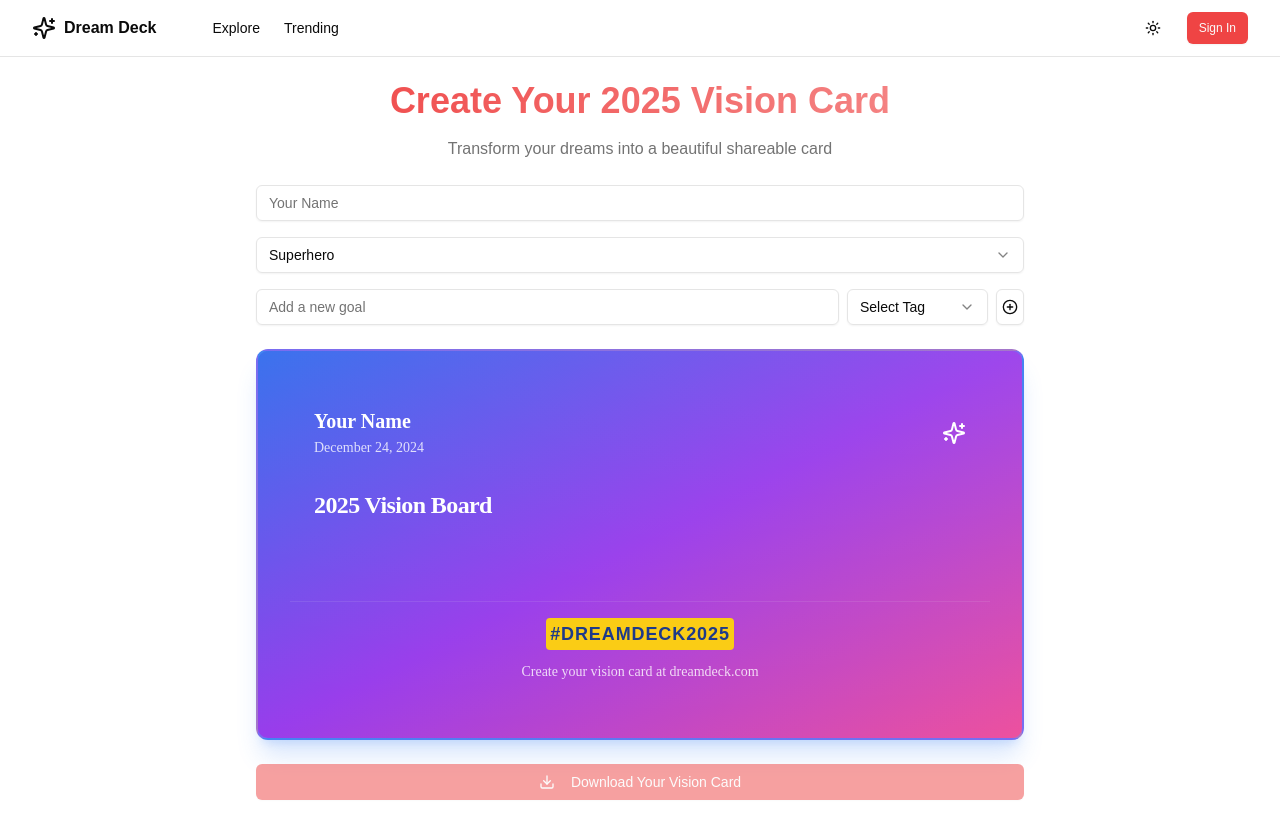
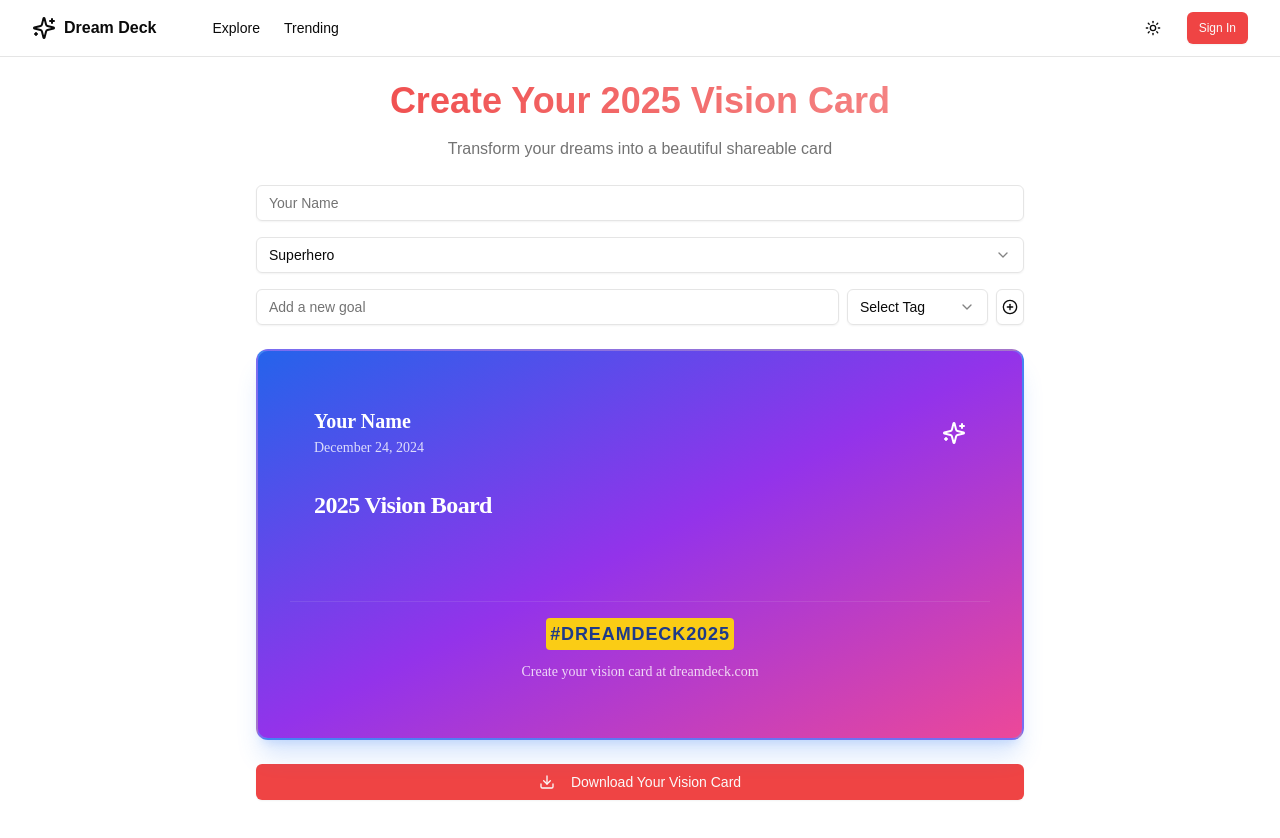
Before and after one commit to aviralsharma07/dream-deck, a Next.js app: page /create-card in a window 1280 px wide. Shown: the top 838 px of the page. Built offline with nearby package versions, Linux system fonts and the light colour scheme.

Commit message:
Add Card Download Feature

```diff
--- a/app/create-card/page.tsx
+++ b/app/create-card/page.tsx
@@ -1,6 +1,6 @@
 "use client";
 
-import React, { useState } from "react";
+import React, { RefObject, useRef, useState } from "react";
 import { Button } from "@/components/ui/button";
 import { Input } from "@/components/ui/input";
 import { Select, SelectContent, SelectItem, SelectTrigger, SelectValue } from "@/components/ui/select";
@@ -9,6 +9,7 @@ import type { Goal } from "./types";
 // import { GoalCard } from "@/components/goals/GoalCard";
 import { GoalCard } from "@/components/goals/Card";
 import { cardThemes } from "@/components/goals/cardThemes";
+import { downloadCard } from "@/lib/downloadCard";
 
 const tags = ["Career", "Health", "Personal", "Financial", "Education", "Travel", "Relationships", "Spiritual"];
 
@@ -30,8 +31,8 @@ function GoalCardCreator() {
   const [goals, setGoals] = useState<Goal[]>([]);
   const [newGoal, setNewGoal] = useState("");
   const [selectedTag, setSelectedTag] = useState("");
-  // const themeType = keyof typeof cardThemes;
   const [theme, setTheme] = useState<ThemeType>("superhero");
+  const cardRef = useRef<HTMLDivElement>(null);
 
   const addGoal = () => {
     if (newGoal.trim() && selectedTag) {
@@ -45,11 +46,12 @@ function GoalCardCreator() {
     setGoals(goals.filter((goal) => goal.id !== id));
   };
 
-  const downloadCard = () => {
-    // TODO: Implement card download functionality
+  const handleDownloadCard = () => {
+    downloadCard(cardRef as RefObject<HTMLDivElement>, userName);
     console.log("Downloading card...");
   };
 
+  console.log("is Download Possible", !userName || goals.length === 0);
   return (
     <div className="min-h-screen p-6 flex flex-col items-center gap-8">
       <div className="w-full max-w-3xl space-y-6">
@@ -94,9 +96,9 @@ function GoalCardCreator() {
           </div>
         </div>
 
-        <GoalCard userName={userName || "Your Name"} goals={goals} theme={theme} onGoalRemove={removeGoal} />
+        <GoalCard userName={userName || "Your Name"} goals={goals} theme={theme} onGoalRemove={removeGoal} cardRef={cardRef} />
 
-        <Button className="w-full" variant="destructive" onClick={downloadCard} disabled={!userName || goals.length === 0}>
+        <Button className="w-full" variant="destructive" onClick={handleDownloadCard}>
           <Download className="w-4 h-4 mr-2" />
           Download Your Vision Card
         </Button>
--- a/app/globals.css
+++ b/app/globals.css
@@ -75,6 +75,9 @@ body {
   body {
     @apply bg-background text-foreground;
   }
+  img {
+    @apply inline-block;
+  }
 }
 
 @layer utilities {
--- a/app/page.tsx
+++ b/app/page.tsx
@@ -1,4 +1,5 @@
 import { InfiniteCards } from "@/components/home/infiniteCards";
+import { Button } from "@/components/ui/button";
 import { Sparkles } from "lucide-react";
 
 export default function Home() {
@@ -9,11 +10,13 @@ export default function Home() {
           <h1 className="font-calsans text-4xl md:text-6xl lg:text-7xl">Dream Deck 2025</h1>
           <p className="text-lg md:text-xl text-muted-foreground max-w-2xl">Share your New Year&apos;s resolutions with the world and inspire others. Create beautiful goal cards and join a community of dreamers.</p>
           <div className="flex gap-4">
-            <button className="h-11 flex items-center bg-destructive rounded-md px-8 gap-2">
+            <Button size="lg" variant="destructive">
               <Sparkles className="w-4 h-4" />
               Get Started
-            </button>
-            <button className="h-11 rounded-md px-8 border bg-background">Explore Goals</button>
+            </Button>
+            <Button variant="outline" size="lg">
+              Explore Goals
+            </Button>
           </div>
         </div>
       </div>
--- a/components/goals/Card.tsx
+++ b/components/goals/Card.tsx
@@ -6,22 +6,21 @@ import { Card, CardContent, CardFooter, CardHeader } from "@/components/ui/card"
 import { Goal } from "@/app/create-card/types";
 import { Sparkles, Tag } from "lucide-react";
 import { Badge } from "../ui/badge";
-import { useRef } from "react";
 
 interface GoalCardProps {
   userName: string;
   goals: Goal[];
   theme: keyof typeof cardThemes;
   onGoalRemove: (id: string) => void;
+  cardRef: React.RefObject<HTMLDivElement | null>;
 }
 
-export function GoalCard({ userName, goals, theme, onGoalRemove }: GoalCardProps) {
+export function GoalCard({ userName, goals, theme, onGoalRemove, cardRef }: GoalCardProps) {
   const themeStyle = cardThemes[theme];
-  const cardRef = useRef<HTMLDivElement>(null);
 
   return (
-    <div>
-      <Card className={cn("relative p-8 border-2 transition-all duration-300 overflow-hidden", themeStyle.background, themeStyle.border, "before:absolute before:inset-0 before:bg-gradient-to-b before:from-background/10 before:to-background/5 before:pointer-events-none")}>
+    <div ref={cardRef} className="inline-block max-w-3xl w-full">
+      <Card className={cn("relative p-8 border-2 transition-all duration-300", themeStyle.background, themeStyle.border)}>
         <CardHeader>
           <div className="flex items-center justify-between mb-6">
             <div className="space-y-1">
@@ -47,7 +46,7 @@ export function GoalCard({ userName, goals, theme, onGoalRemove }: GoalCardProps
             {goals.map((goal) => (
               <div key={goal.id} className={cn("group flex items-center justify-between gap-4 p-4 rounded-lg transition-all duration-200", "hover:bg-background/10 cursor-pointer", "border border-border/10 backdrop-blur-sm", "transform hover:scale-[1.02]")} onClick={() => onGoalRemove(goal.id)}>
                 <span className={cn("text-base font-medium", themeStyle.text)}>{goal.text}</span>
-                <Badge variant="secondary" className={cn("text-xs px-3 py-1 transition-colors", themeStyle.tag)}>
+                <Badge variant="secondary" className={cn("text-xs px-3 py-1 flex items-center transition-colors", themeStyle.tag)}>
                   <Tag className="w-3 h-3 mr-1.5" />
                   {goal.tag}
                 </Badge>
--- a/lib/downloadCard.ts
+++ b/lib/downloadCard.ts
@@ -1,15 +1,17 @@
 import html2canvas from "html2canvas";
-import { cardThemes } from "@/components/goals/cardThemes";
 
-const downloadCard = async (cardRef: React.RefObject<HTMLDivElement>, userName: string, theme: keyof typeof cardThemes) => {
+export const downloadCard = async (cardRef: React.RefObject<HTMLDivElement>, userName: string) => {
   if (!cardRef.current) return;
   try {
     // Create a canvas from the card element
     const canvas = await html2canvas(cardRef.current, {
-      scale: 2, // Higher scale for better quality
+      scale: 5, // Higher scale for better quality
       logging: false,
       useCORS: true,
       backgroundColor: null,
+      removeContainer: true,
+      windowWidth: cardRef.current.scrollWidth,
+      windowHeight: cardRef.current.scrollHeight,
     });
     // Convert canvas to blob
     canvas.toBlob(
```
